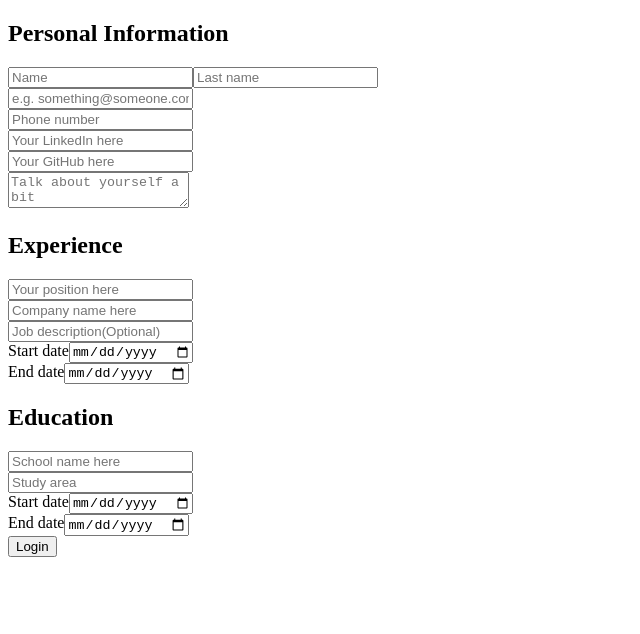
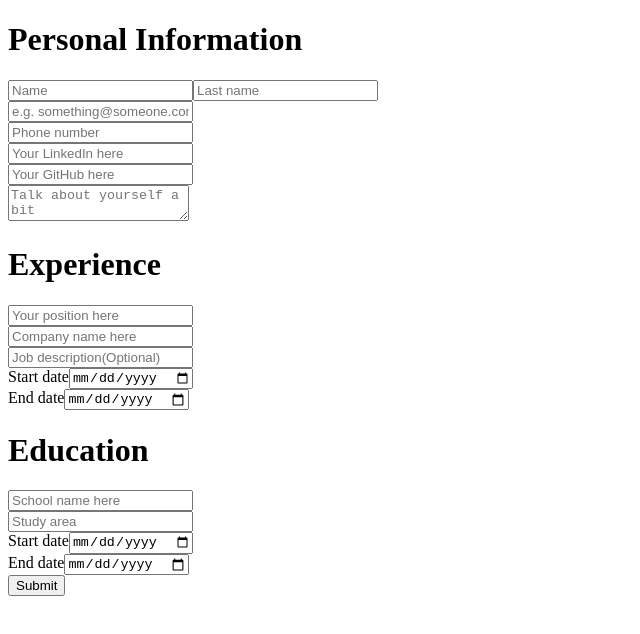
Before and after one commit to muratcan-yuksel/cv-app, a React (Create React App) app: page / in a window 1280 px wide. Shown: the top 634 px of the page, without its empty margins (0-640 px from the left). Built offline with nearby package versions, Linux system fonts and the light colour scheme.

Commit message:
Fallback

```diff
--- a/src/components/App.js
+++ b/src/components/App.js
@@ -3,140 +3,14 @@ import Work from "./Work";
 import Informatsion from "./Informatsion";
 import Studies from "./Studies";
 
-//this one will be the html elements
-class PreviewCV extends Component {
-  constructor(props) {
-    super(props);
-
-    this.state = {};
-  }
-
-  render() {
-    return <h1>Previewing your CV</h1>;
-  }
-}
-//this one will be the form
-class UserInput extends Component {
-  constructor(props) {
-    super(props);
-
-    this.state = {};
-  }
-
+class App extends Component {
   render() {
     return (
-      <form>
-        <section id="information">
-          <h1>Personal Information</h1>
-          <div>
-            <input type="text" placeholder="Name" required />
-            <input type="text" placeholder="Last name" required />
-          </div>
-          <div>
-            <input
-              type="email"
-              placeholder="e.g. something@someone.com"
-              required
-            />
-          </div>
-          <div>
-            <input type="tel" placeholder="Phone number" />
-          </div>
-          <div>
-            <input type="text" placeholder="Your LinkedIn here" required />
-          </div>
-          <div>
-            <input type="text" placeholder="Your GitHub here" required />
-          </div>
-          <div>
-            <textarea placeholder="Talk about yourself a bit" />
-          </div>
-        </section>
-        <section id="experience">
-          <h1>Experience</h1>
-          <div>
-            <input type="text" placeholder="Your position here" />
-          </div>
-          <div>
-            <input type="text" placeholder="Company name here" />
-          </div>
-          <div>
-            <input type="text" placeholder="Job description(Optional)" />
-          </div>
-          <div>
-            <label>Start date</label>
-            <input type="date"></input>
-          </div>
-          <div>
-            <label>End date</label>
-            <input type="date"></input>
-          </div>
-        </section>
-        <section id="studies">
-          <h1>Education</h1>
-          <div>
-            <input type="text" placeholder="School name here" />
-          </div>
-          <div>
-            <input type="text" placeholder="Study area" />
-          </div>
-          <div>
-            <label>Start date</label>
-            <input type="date"></input>
-          </div>
-          <div>
-            <label>End date</label>
-            <input type="date"></input>
-          </div>
-        </section>
-      </form>
-    );
-  }
-}
-
-function Display(props) {
-  const isFinished = props.isFinished;
-  if (isFinished) {
-    return <PreviewCV />;
-  }
-  return <UserInput />;
-}
-function PreviewButton(props) {
-  return <button onClick={props.onClick}>Login</button>;
-}
-function EditButton(props) {
-  return <button onClick={props.onClick}>Logout</button>;
-}
-
-class App extends Component {
-  constructor(props) {
-    super(props);
-    this.handlePreviewClick = this.handlePreviewClick.bind(this);
-    this.handleEditClick = this.handleEditClick.bind(this);
-    this.state = { isFinished: false };
-  }
-  handlePreviewClick() {
-    this.setState({ isFinished: true });
-  }
-  handleEditClick() {
-    this.setState({ isFinished: false });
-  }
-  render() {
-    const isFinished = this.state.isFinished;
-    let button;
-    if (isFinished) {
-      button = <EditButton onClick={this.handleEditClick} />;
-    } else {
-      button = <PreviewButton onClick={this.handlePreviewClick} />;
-    }
-    return (
       <div>
-        <Display isFinished={isFinished} />
-        {button}
-        {/* <Informatsion />
+        <Informatsion />
         <Work />
         <Studies />
-        <button type="submit">Submit</button> */}
+        <button type="submit">Submit</button>
       </div>
     );
   }
```
Also changed, not shown: 1 other file (tests, documents, lock files or other folders).
